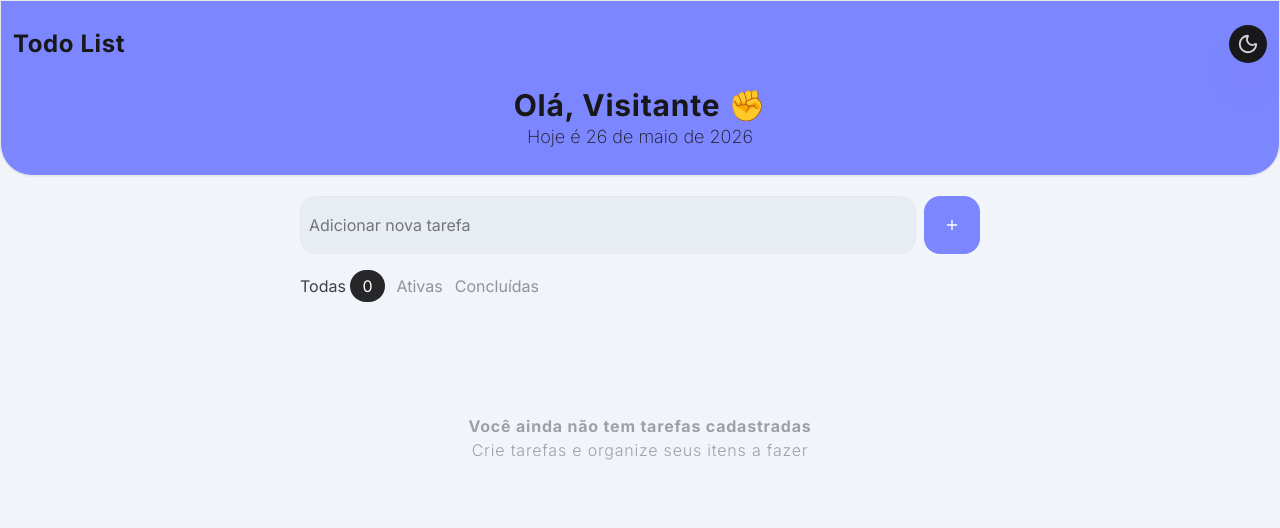
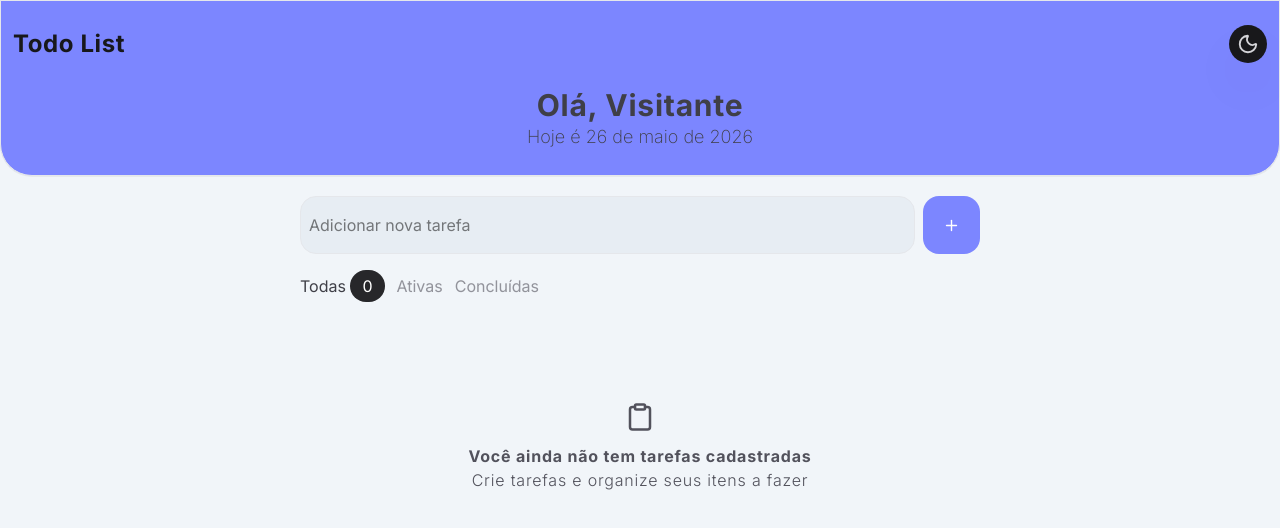
Before and after one commit to EduardoFelipe0231/todoapp-list, a React (Vite) app: page / in a window 1280 px wide. Shown: the top 528 px of the page. Built offline with nearby package versions, Linux system fonts and the light colour scheme.

Commit message:
algo aqui

```diff
--- a/src/App.jsx
+++ b/src/App.jsx
@@ -160,7 +160,7 @@ function App() {
             data-tooltip-place="top"
           >
 
-            <Plus size={16}/>
+            <Plus size={17}/>
             <Tooltip id="my-Adicionar" />
           </button>
         </form>
--- a/src/Components/GuestGreeting.jsx
+++ b/src/Components/GuestGreeting.jsx
@@ -1,20 +1,19 @@
 import { useEffect } from 'react'
 import { currentDate } from '../utils/CurrentDate'
 
-export default function GuestGreeting(){
-
-
+export default function GuestGreeting( ){
 
     const emojiRandom = () => {
-        const listEmoji = ['😄','😃','😀','😊','☺','😉','😍','😘','😚','😗','😙','😜','😝','😛','😳','😁','😔','😌','😒','😞','😣','😢','😂','😭','😪','😥','😰','😅','😓','😩','😫','😨','😱','😠','😡','😤','😖','😆','😋','😷','😎','😴','😵','😲','😟','😦','😧','😈','👿','😮','😬','😐','😕','😯','😶','😇','😏','😑','👲','👳','👮','👷','💂','👶','👦','👧','👨','👩','👴','👵','👱','👼','👸','😺','😸','😻','😽','😼','🙀','😿','😹','😾','👹','👺','🙈','🙉','🙊','💀','👽','💩','🔥','✨','🌟','💫','💥','💢','💦','💧','💤','💨','👂','👀','👃','👅','👄','👍','👎','👌','👊','✊','✌','👋','✋','👐','👆','👇','👉','👈','🙌','🙏','☝','👏','💪','🚶','🏃','💃','👫','👪','👬','👭','💏','💑','👯','🙆','🙅','💁','🙋','💆','💇','💅','👰','🙎','🙍','🙇']
 
-        const randomEmoji = listEmoji[Math.floor(Math.random() * listEmoji.length)]
+            const listEmoji = ['😄','😃','😀','😊','☺','😉','😍','😘','😚','😗','😙','😜','😝','😛','😳','😁','😔','😌','😒','😞','😣','😢','😂','😭','😪','😥','😰','😅','😓','😩','😫','😨','😱','😠','😡','😤','😖','😆','😋','😷','😎','😴','😵','😲','😟','😦','😧','😈','👿','😮','😬','😐','😕','😯','😶','😇','😏','😑','👲','👳','👮','👷','💂','👶','👦','👧','👨','👩','👴','👵','👱','👼','👸','😺','😸','😻','😽','😼','🙀','😿','😹','😾','👹','👺','🙈','🙉','🙊','💀','👽','💩','🔥','✨','🌟','💫','💥','💢','💦','💧','💤','💨','👂','👀','👃','👅','👄','👍','👎','👌','👊','✊','✌','👋','✋','👐','👆','👇','👉','👈','🙌','🙏','☝','👏','💪','🚶','🏃','💃','👫','👪','👬','👭','💏','💑','👯','🙆','🙅','💁','🙋','💆','💇','💅','👰','🙎','🙍','🙇']
 
-        return randomEmoji
+            const randomEmoji = listEmoji[Math.floor(Math.random() * listEmoji.length)]
+
+            return
     }
 
     return(
-        <div className="flex flex-col items-center justify-center text-zinc-900 ">
+        <div className="flex flex-col items-center justify-center text-zinc-700 ">
               <h1 className="text-center mt-6 text-3xl font-bold tracking-wide">Olá, Visitante <span className='text-3xl'>{emojiRandom()}</span></h1>
               <p className="font-extralight text-lg">Hoje é {currentDate()}</p>
           </div>
--- a/src/Components/Header.jsx
+++ b/src/Components/Header.jsx
@@ -6,6 +6,8 @@ import GuestGreeting from './GuestGreeting'
 export default function Header() {
 
     const [theme, setTheme] = useState(true)
+
+
 
     return(
         <div className="w-full py-6 px-3 rounded-b-4xl shadow-2xs border border-gray-200 bg-indigo-400">
--- a/src/Components/NotTasks.jsx
+++ b/src/Components/NotTasks.jsx
@@ -2,8 +2,8 @@ import { Clipboard } from "lucide-react"
 
 export default function NotTasks({Icon, title, subtitle}){
     return (
-        <div className="w-full flex flex-col items-center justify-center text-zinc-400 mt-26 tracking-wider">
-
+        <div className="w-full flex flex-col items-center justify-center text-zinc-600 mt-26 tracking-wider">
+            <Clipboard size={30}/>
             <h2 className="font-bold mt-3">{title}</h2>
             <p className="font-light">{subtitle}</p>
         </div>
```
